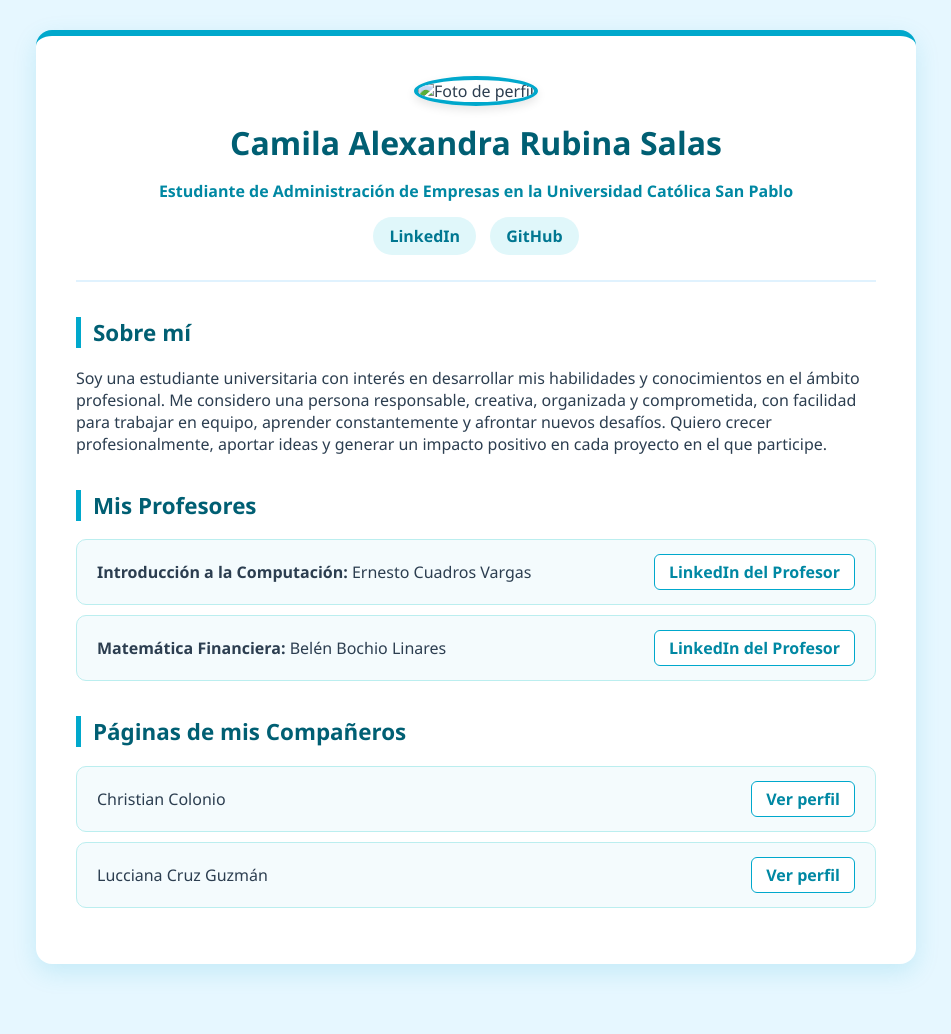
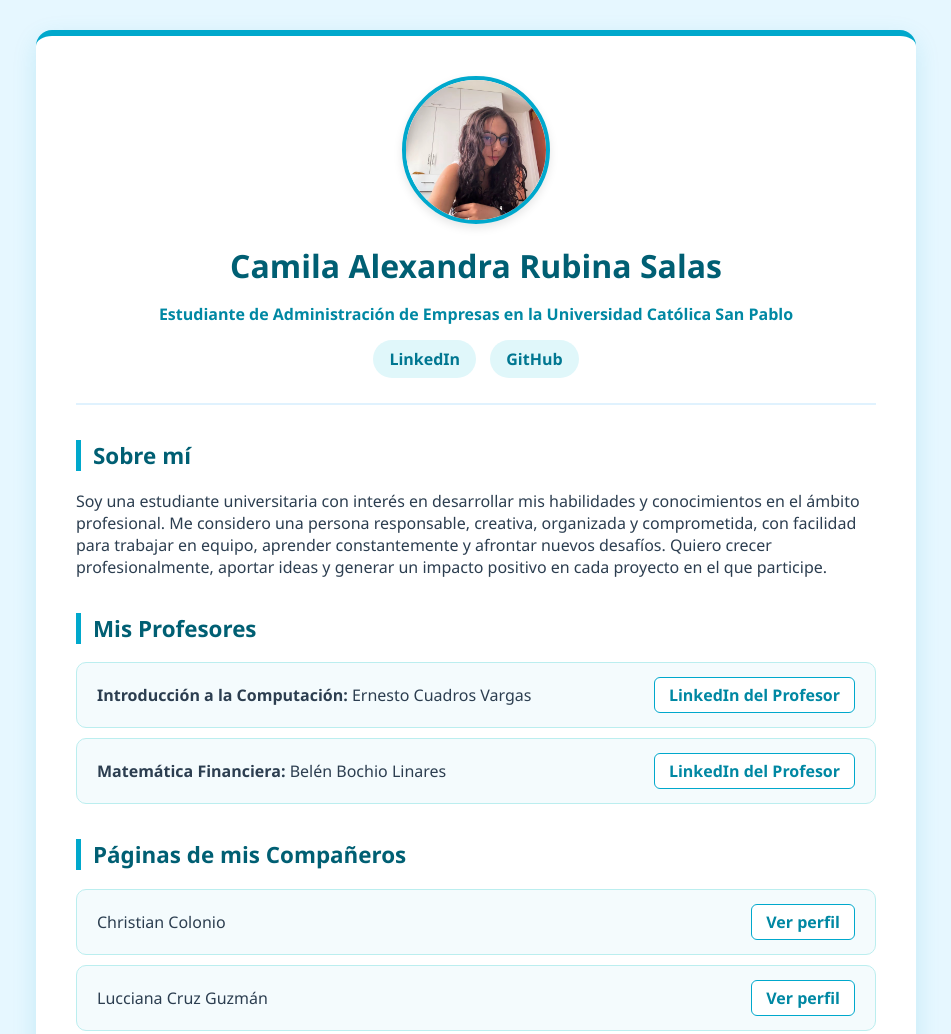
Before and after one commit to camilarubinasalas-crypto/Camila, a plain HTML site: page index.html in a window 1280 px wide. Shown: the top 1034 px of the page, without its empty margins (164-1115 px from the left). Before the commit the page ends 994 px from the top, so only its background shows below. Drawn offline with Linux system fonts and the light colour scheme.

Commit message:
Update index.html

```diff
--- a/index.html
+++ b/index.html
@@ -130,7 +130,7 @@
 <div class="container">
 
     <header>
-        <img src="Gemini_Generated_Image_4wwvn44wwvn44wwv.jpg"
+        <img src="Perfil.jpg.JPG"
              alt="Foto de perfil" class="profile-img">
 
         <h1>Camila Alexandra Rubina Salas</h1>
```
